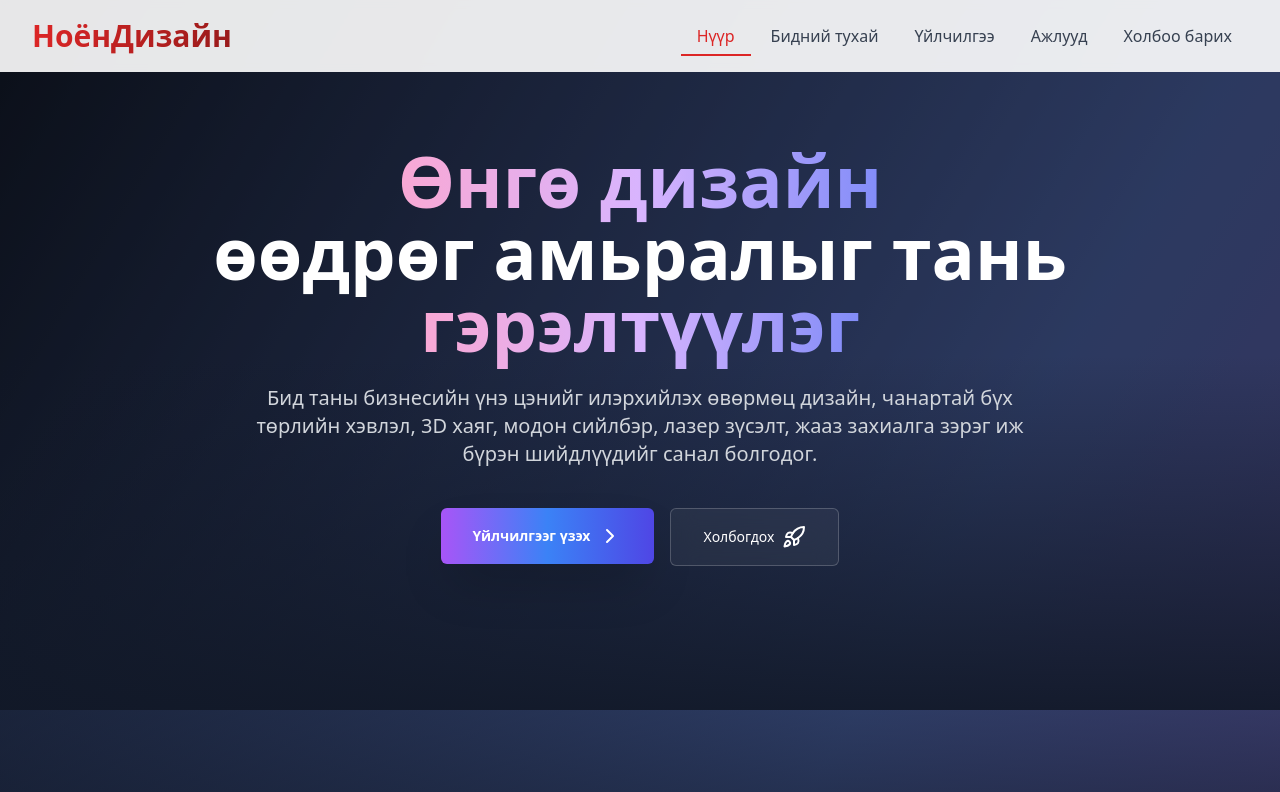
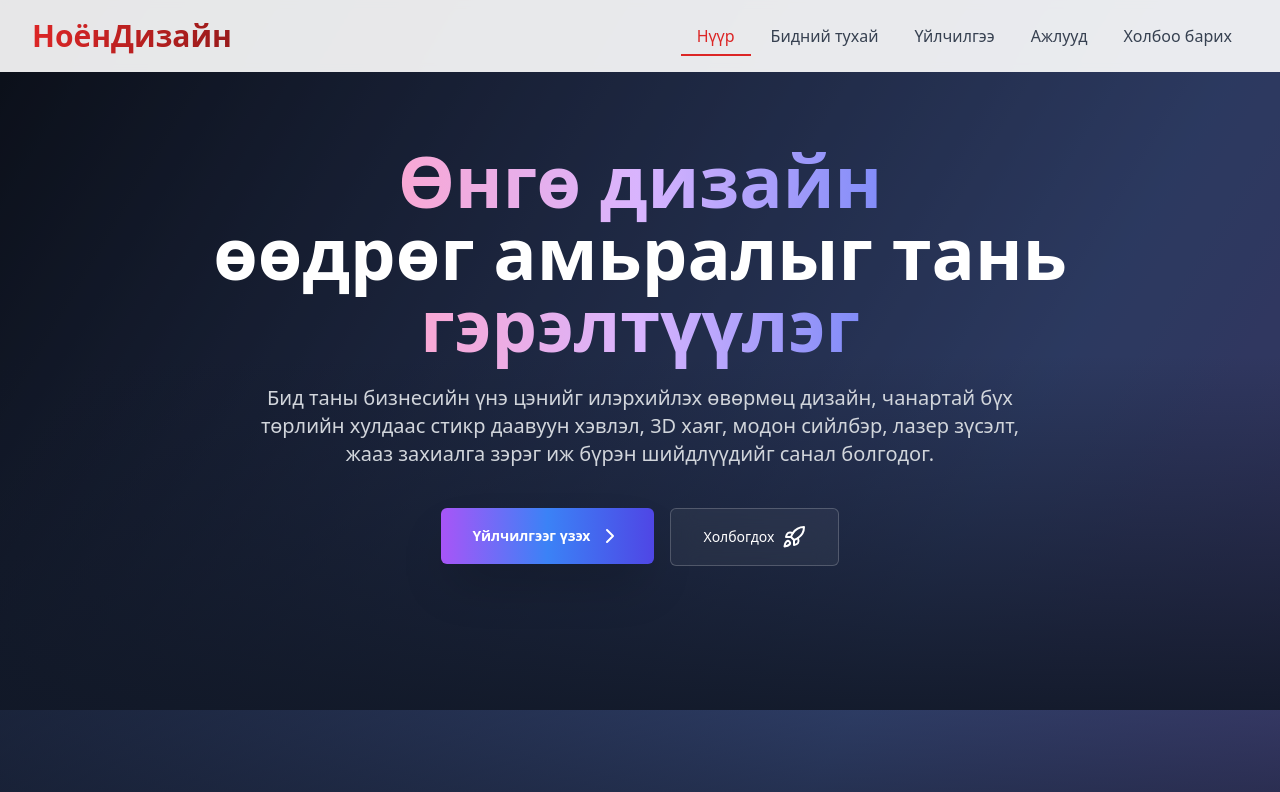
Before and after one commit to NoYoN1/NoyonDesign, a Next.js app in the folder frontend/: page / in a window 1280 px wide. Shown: the top 792 px of the page. Built offline with nearby package versions, Linux system fonts and the light colour scheme.

Commit message:
нүүр хуудсын уриа үгийн доор байгаа өгүүлбэрийг жижиг өөрчилөлт хийсэн

```diff
--- a/frontend/src/pages/index.tsx
+++ b/frontend/src/pages/index.tsx
@@ -102,7 +102,7 @@ export default function Home() {
                 variants={itemVariants}
                 className="text-lg md:text-xl text-gray-300 max-w-3xl mx-auto leading-relaxed mb-10"
               >
-                Бид таны бизнесийн үнэ цэнийг илэрхийлэх өвөрмөц дизайн, чанартай бүх төрлийн хэвлэл, 3D хаяг, модон сийлбэр, лазер зүсэлт, жааз захиалга зэрэг иж бүрэн шийдлүүдийг санал болгодог.
+                Бид таны бизнесийн үнэ цэнийг илэрхийлэх өвөрмөц дизайн, чанартай бүх төрлийн хулдаас стикр даавуун хэвлэл, 3D хаяг, модон сийлбэр, лазер зүсэлт, жааз захиалга зэрэг иж бүрэн шийдлүүдийг санал болгодог.
               </motion.p>
 
               <motion.div
```
